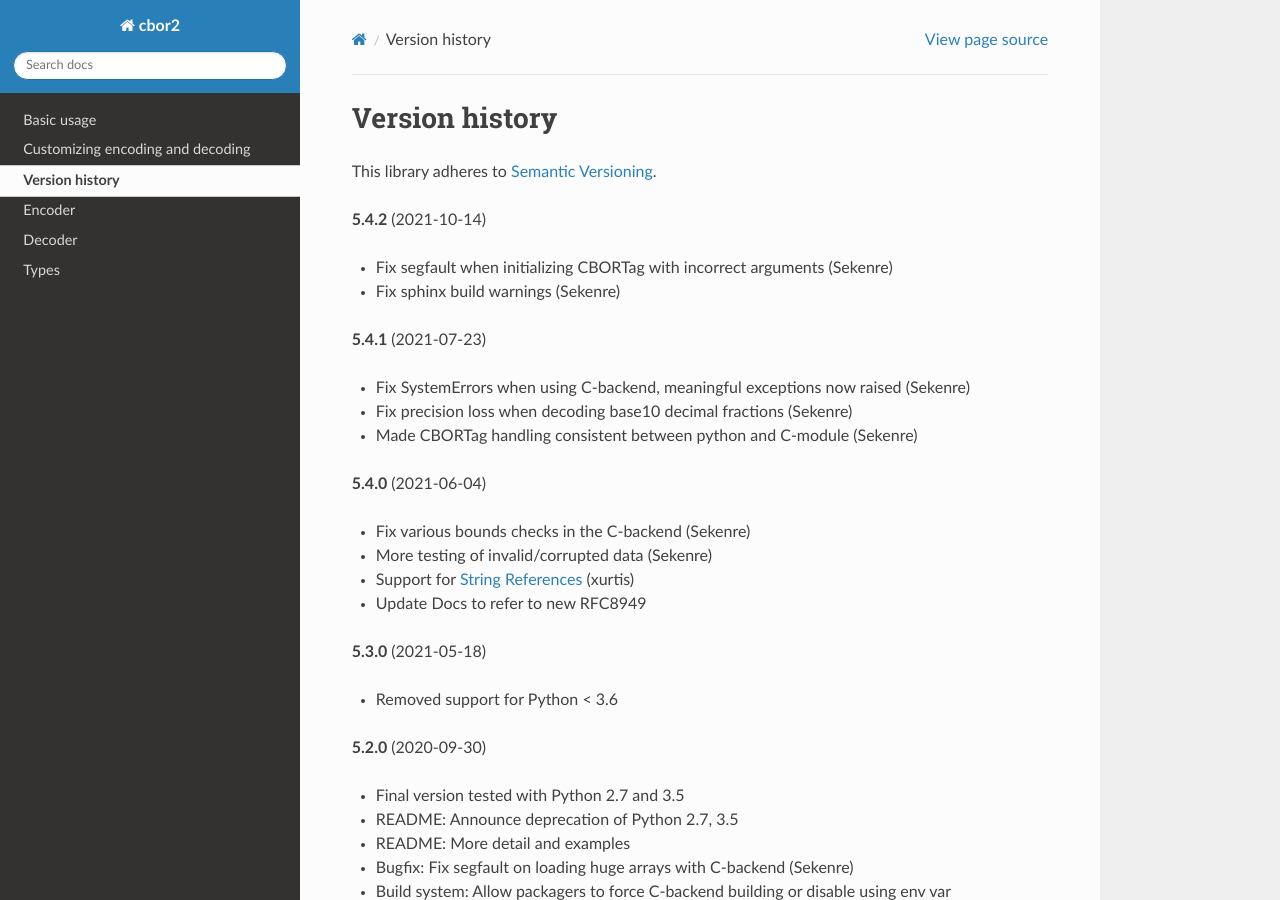
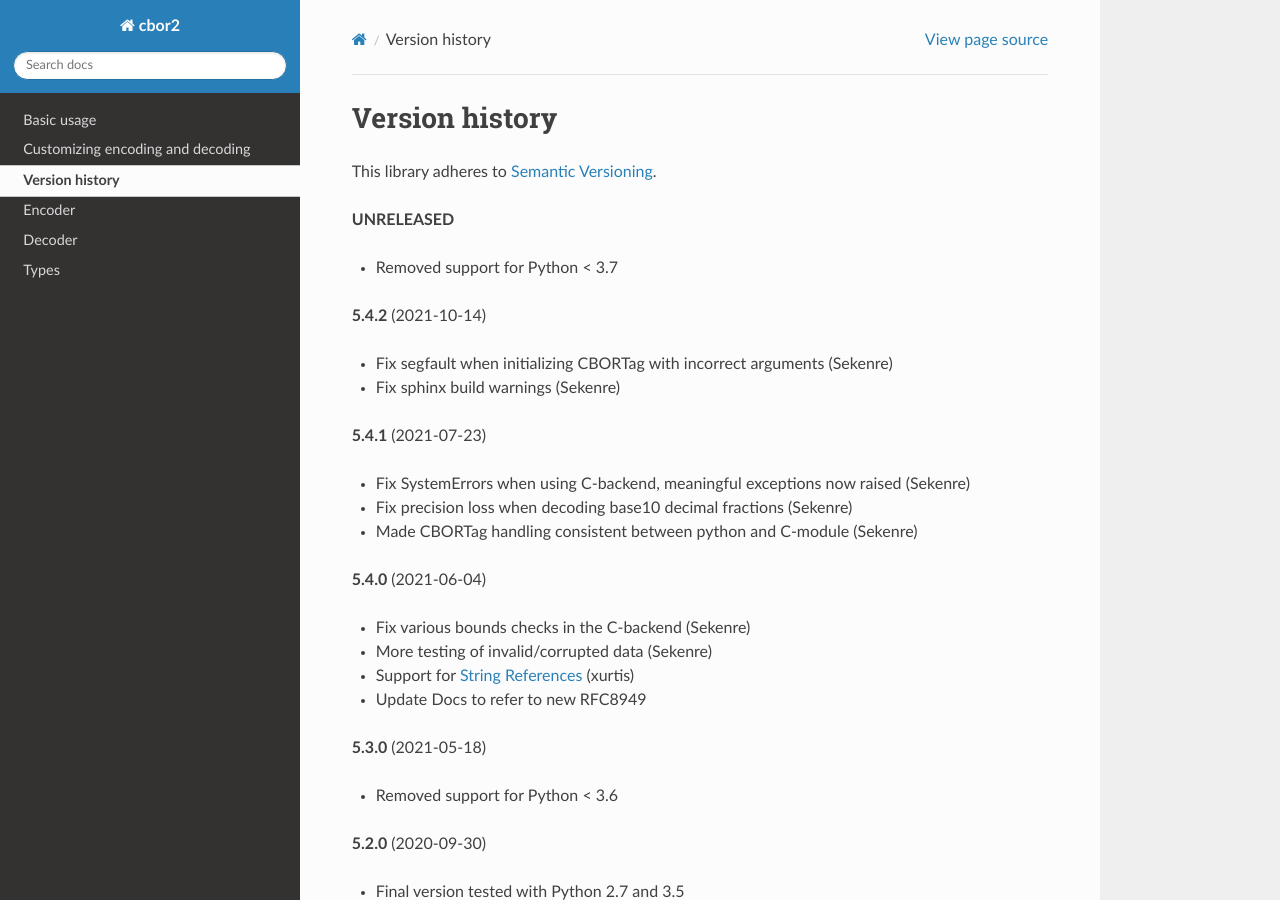
Before and after one commit to agronholm/cbor2, a Sphinx documentation site: the page built from docs/versionhistory.rst, in a window 1280 px wide and 900 px high. Built offline with Sphinx 7.4.7 and the Read the Docs theme 2.0.0, drawn with Linux system fonts in a browser that asks for light colours.

Commit message:
Dropped support for Python 3.6

```diff
--- a/README.rst
+++ b/README.rst
@@ -54,7 +54,7 @@
 Requirements
 ------------
 
-* Python >= 3.6 (or `PyPy3`_ 3.6+)
+* Python >= 3.7 (or `PyPy3`_ 3.7+)
 * C-extension: Any C compiler that can build Python extensions.
   Any modern libc with the exception of Glibc<2.9
 
--- a/docs/versionhistory.rst
+++ b/docs/versionhistory.rst
@@ -4,6 +4,10 @@
 .. currentmodule:: cbor2
 
 This library adheres to `Semantic Versioning <http://semver.org/>`_.
+
+**UNRELEASED**
+
+- Removed support for Python < 3.7
 
 **5.4.2** (2021-10-14)
 
--- a/pyproject.toml
+++ b/pyproject.toml
@@ -29,7 +29,7 @@
 [tool.tox]
 legacy_tox_ini = """
 [tox]
-envlist = py36, py37, py38, py39, pypy3
+envlist = py37, py38, py39, pypy3
 skip_missing_interpreters = true
 isolated_build = true
 
--- a/setup.cfg
+++ b/setup.cfg
@@ -18,14 +18,13 @@
     License :: OSI Approved :: MIT License
     Programming Language :: Python
     Programming Language :: Python :: 3
-    Programming Language :: Python :: 3.6
     Programming Language :: Python :: 3.7
     Programming Language :: Python :: 3.8
     Programming Language :: Python :: 3.9
 
 [options]
 packages = find:
-python_requires = >= 3.6
+python_requires = >= 3.7
 
 [options.extras_require]
 test =
```
Also changed, not shown: .pre-commit-config.yaml, 1 other file.
